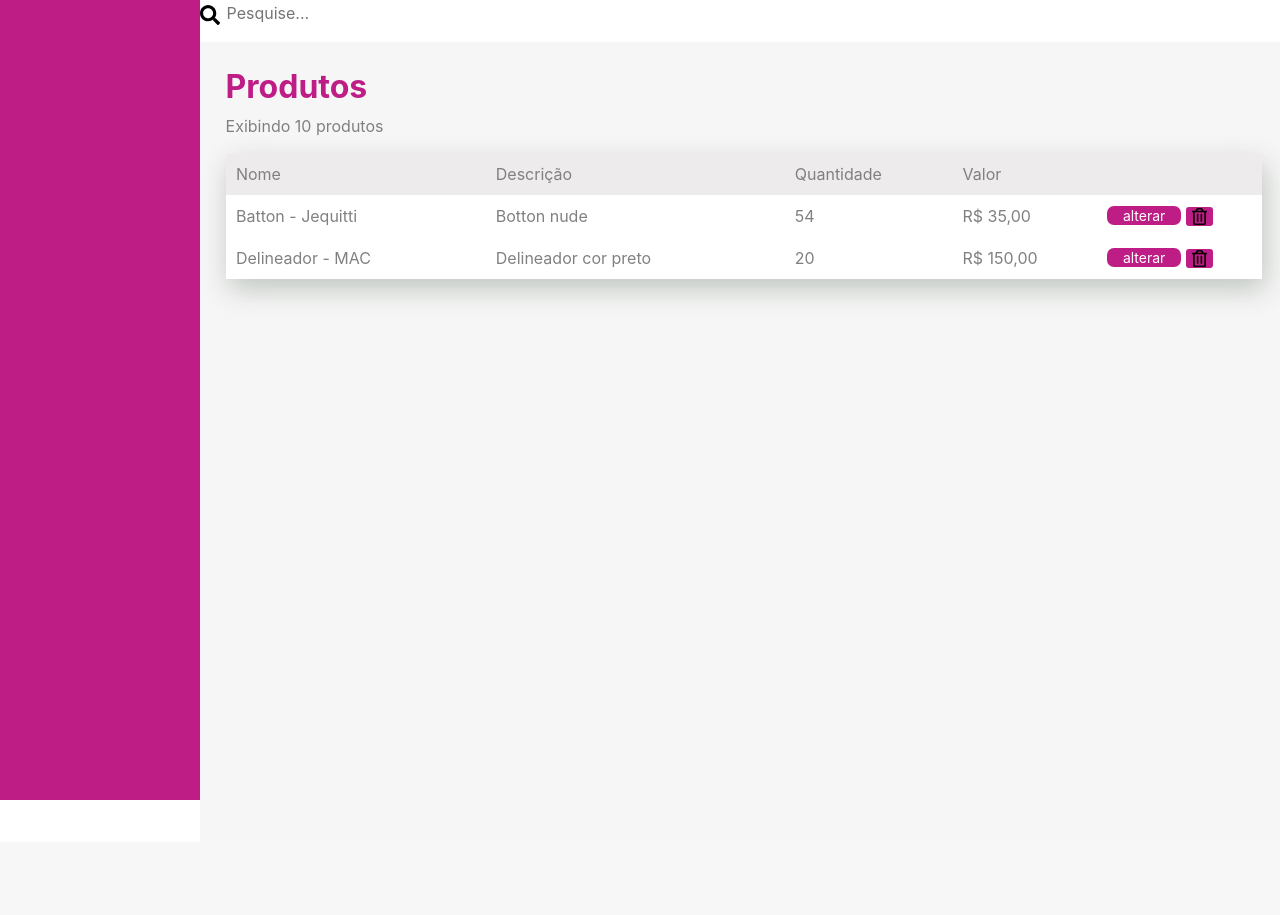
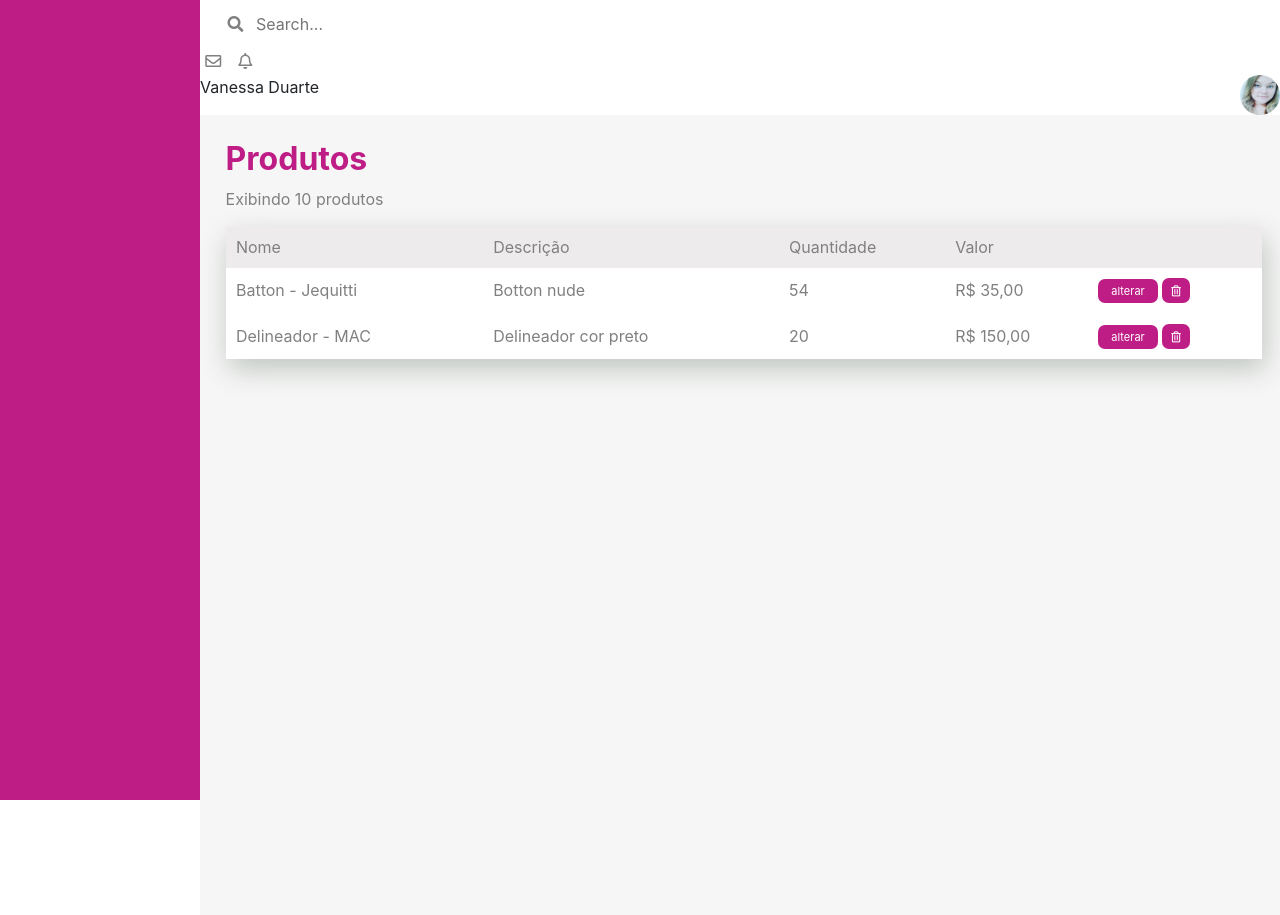
Before and after one commit to VanessaPereiraDuarte/loja, a PHP site: page / in a window 1280 px wide. Before the commit the page ends 800 px from the top, so only its background shows below. Run offline with PHP 8.4, Linux system fonts and the light colour scheme.

Commit message:
alterações

```diff
--- a/cabecalho.php
+++ b/cabecalho.php
@@ -4,6 +4,7 @@
     <meta charset="utf-8">
     <link href="css/bootstrap.css" rel="stylesheet"/>
     <link href="css/loja.css" rel="stylesheet"/>
+	<link rel="stylesheet" href="https://use.fontawesome.com/releases/v5.7.2/css/all.css" integrity="sha384-fnmOCqbTlWIlj8LyTjo7mOUStjsKC4pOpQbqyi7RrhN7udi9RwhKkMHpvLbHG9Sr" crossorigin="anonymous">
 </head>
 
 <body>
@@ -13,8 +14,24 @@
 	<section class="menu">
 		<nav>
 			<form>
-				<img src="imagens/search-solid.svg" width="20px" height="auto">
-				<input class="pesquisa" type="search" placeholder="Pesquise...">
+				<div class="pesquisar-menu">
+					<button type="button" class="botao-pesquisar" >
+						<i class="fas fa-search" width="20px" height="auto"></i>
+					</button>
+					<input class="pesquisa" type="search" placeholder="Search...">
+				</div>
+				<div class="grupo-botoes">
+					<button type="button">
+						<i class="far fa-envelope envelope"></i>
+					</button>
+					<button type="button">
+						<i class="far fa-bell sino"></i>
+					</button>
+				</div>
+				<div class="usuario-menu">
+					<img class="imagen-usuario" src="imagens/foto.png" alt="foto">
+					<p>Vanessa Duarte</p>
+				</div>
 			</form>
 		</nav>
 	</section>
--- a/css/loja.css
+++ b/css/loja.css
@@ -16,9 +16,8 @@
   	margin: 11px 15px;
 }
 .pesquisa{
-    border-radius: 8px;
     border: 0;
-
+    margin-top: 1%;
 }
 .titulo-produtos{
     color: #bf1d86;
@@ -56,24 +55,65 @@
     padding: 1%;
     font-weight: unset;
 }
-.botao-alterar{
+
+.botao-alterar:hover{
+    background-color:#f3079fb3;
+}
+
+.botao-excluir:hover{
+    background-color: #f3079fb3;
+}
+
+.botao-pesquisar{
+    background-color: white;
+    color: gray;
+    border: 0;
+    font-weight: unset;
+    margin-left: 2%;
+    margin-top: 1%;
+}
+.sino{
+    float: right;
+    margin-top: 15px;
+    margin-right: 2%;
+    color:gray;
+}
+.envelope{
+    float: right;
+    margin-top: 15px;
+    margin-right: 5%;
+    color:gray;
+}
+.usuario{
+    color: gray;
+    float: right;
+    margin-top: 1%;
+    margin-right: 1%;
+
+}
+.imagen-usuario{
+    height: 40px;
+    float: right;
+    border-radius: 30px;
+    width: 40px;
+}
+
+
+.botao-alterar, .botao-excluir {
     color: white;
     background-color: #bf1d86;
     border: 0;
-    width: 51%;
-    font-size: 14px;
+    font-size: 11px;
     border-radius: 7px;
-    height: 127%;
+    padding: 5px 13px;
 }
-.botao-alterar:hover{
-    background-color:#f3079fb3;
+
+.botao-excluir{
+    padding: 7px 9px;
 }
-.botao-excluir{
-    background-color: #bf1d86;
+
+button{
     border: 0;
-    border-radius: 3px;
+    background-color: transparent;
 
 }
-.botao-excluir:hover{
-    background-color: #f3079fb3;
-}
--- a/index.php
+++ b/index.php
@@ -25,10 +25,12 @@
 								<td>Botton nude</td>
 								<td>54</td>
 								<td>R$ 35,00</td>
-								<td> <button type="button" class="botao-alterar"> alterar </button> <button type="button" class="botao-excluir">
-								<img src="imagens/trash-alt-regular.svg" width="15px" height="auto"> </button>
-							 	 </td>
-
+								<td>
+									<button type="button" class="botao-alterar"> alterar</button>
+									<button type="button" class="botao-excluir">
+										<i class="far fa-trash-alt"></i>
+									</button>
+							 	</td>
 							</tr>
 							<tr>
 								<td>Delineador - MAC</td>
@@ -37,7 +39,9 @@
 								<td>R$ 150,00</td>
 								<td> <button type=button class="botao-alterar"> alterar </button>
 								<button type="button" class="botao-excluir">
-								<img src="imagens/trash-alt-regular.svg" width="15px" height="auto"> </button> </td>
+								<i class="far fa-trash-alt"></i>
+								</button>
+								</td>
 
 							</tr>
 						</tbody>
```
Also changed, not shown: imagens/foto.png (added).
